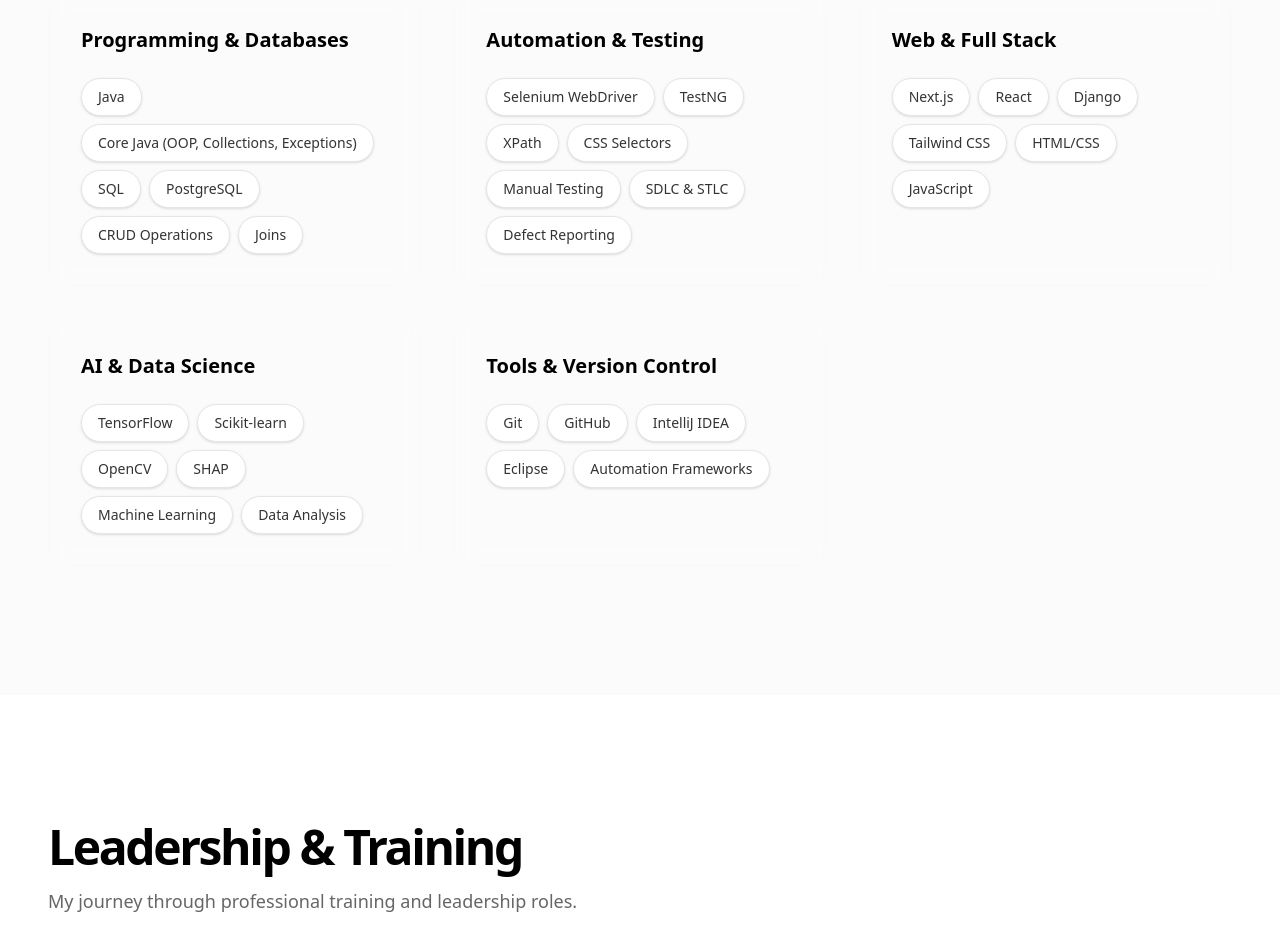
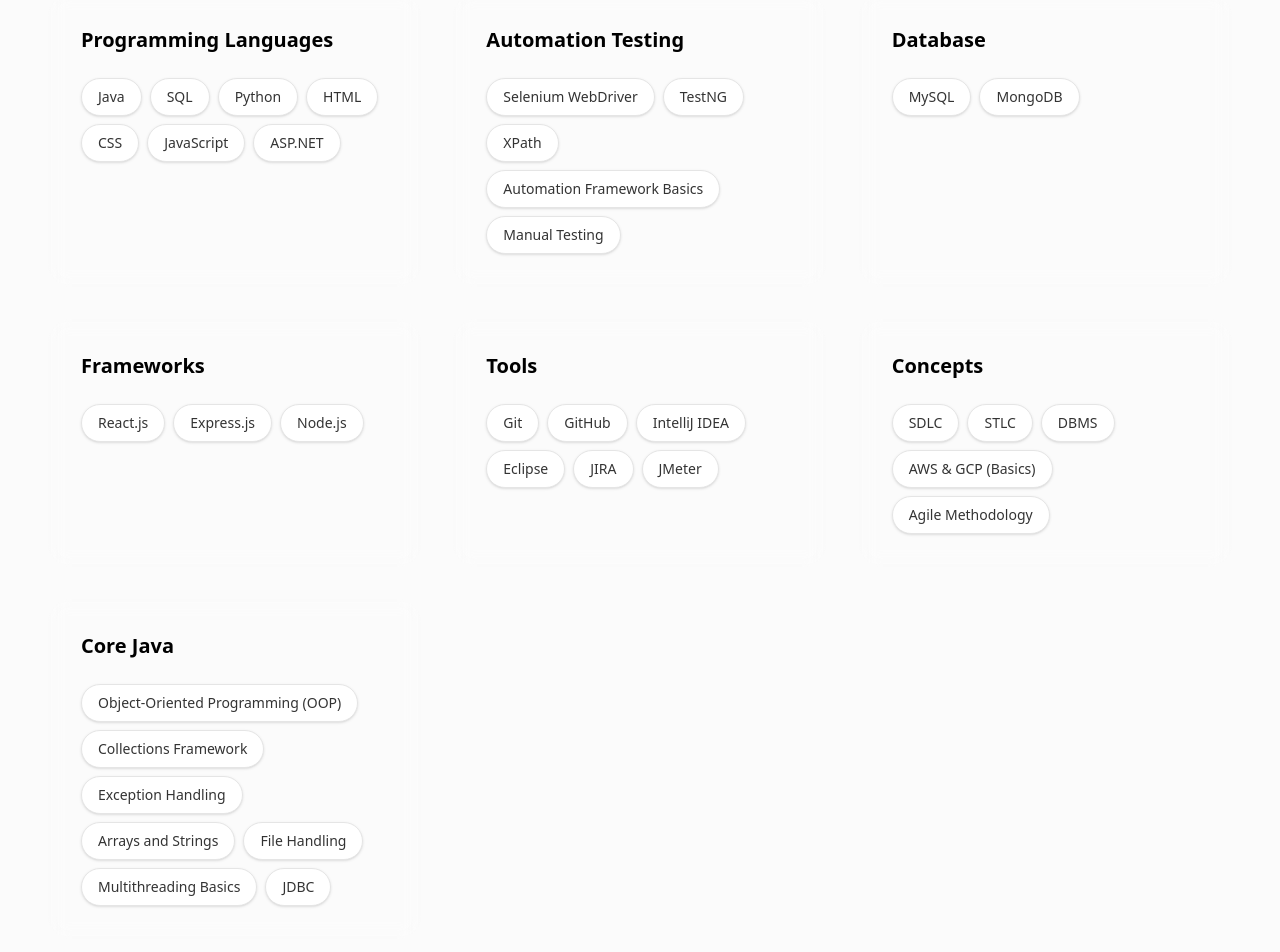
Before and after one commit to Syed-Ahmed-shan/my-portfolio-pro, a Next.js app: page / in a window 1280 px wide. Shown: the part 2220-3172 px from the top of the page. Built offline with nearby package versions, Linux system fonts and the light colour scheme.

Commit message:
Update skills section to match resume

```diff
--- a/src/components/sections/About.tsx
+++ b/src/components/sections/About.tsx
@@ -25,7 +25,7 @@
           <div className="grid grid-cols-1 md:grid-cols-2 gap-12 mt-16 text-lg text-muted-foreground leading-relaxed">
             <div>
               <p className="mb-6">
-                I am currently pursuing my B.Tech in Artificial Intelligence & Data Science at Viswam Engineering College. With a strong foundation in Java, Selenium Automation Testing, SQL, and Full Stack Development, I bridge the gap between building software and ensuring its quality.
+                I recently graduated with my B.Tech in Artificial Intelligence & Data Science from Viswam Engineering College. With a strong foundation in Java, Selenium Automation Testing, SQL, and Full Stack Development, I bridge the gap between building software and ensuring its quality.
               </p>
               <p>
                 As the President of the AI & DS Student Association, I actively lead technical events, organize hackathons, and foster a community of tech enthusiasts.
--- a/src/components/sections/Skills.tsx
+++ b/src/components/sections/Skills.tsx
@@ -5,24 +5,40 @@
 
 const skillCategories = [
   {
-    title: 'Programming & Databases',
-    skills: ['Java', 'Core Java (OOP, Collections, Exceptions)', 'SQL', 'PostgreSQL', 'CRUD Operations', 'Joins'],
+    title: 'Programming Languages',
+    skills: ['Java', 'SQL', 'Python', 'HTML', 'CSS', 'JavaScript', 'ASP.NET'],
   },
   {
-    title: 'Automation & Testing',
-    skills: ['Selenium WebDriver', 'TestNG', 'XPath', 'CSS Selectors', 'Manual Testing', 'SDLC & STLC', 'Defect Reporting'],
+    title: 'Automation Testing',
+    skills: ['Selenium WebDriver', 'TestNG', 'XPath', 'Automation Framework Basics', 'Manual Testing'],
   },
   {
-    title: 'Web & Full Stack',
-    skills: ['Next.js', 'React', 'Django', 'Tailwind CSS', 'HTML/CSS', 'JavaScript'],
+    title: 'Database',
+    skills: ['MySQL', 'MongoDB'],
   },
   {
-    title: 'AI & Data Science',
-    skills: ['TensorFlow', 'Scikit-learn', 'OpenCV', 'SHAP', 'Machine Learning', 'Data Analysis'],
+    title: 'Frameworks',
+    skills: ['React.js', 'Express.js', 'Node.js'],
   },
   {
-    title: 'Tools & Version Control',
-    skills: ['Git', 'GitHub', 'IntelliJ IDEA', 'Eclipse', 'Automation Frameworks'],
+    title: 'Tools',
+    skills: ['Git', 'GitHub', 'IntelliJ IDEA', 'Eclipse', 'JIRA', 'JMeter'],
+  },
+  {
+    title: 'Concepts',
+    skills: ['SDLC', 'STLC', 'DBMS', 'AWS & GCP (Basics)', 'Agile Methodology'],
+  },
+  {
+    title: 'Core Java',
+    skills: [
+      'Object-Oriented Programming (OOP)',
+      'Collections Framework',
+      'Exception Handling',
+      'Arrays and Strings',
+      'File Handling',
+      'Multithreading Basics',
+      'JDBC',
+    ],
   },
 ];
 
@@ -51,7 +67,7 @@
         <div className="mb-16">
           <h2 className="text-3xl md:text-5xl font-bold tracking-tighter">Skills & Expertise</h2>
           <p className="text-muted-foreground mt-4 text-lg max-w-2xl">
-            A comprehensive overview of my technical capabilities across software development, AI, and quality assurance.
+            A comprehensive overview of my technical capabilities across software development, automation testing, and quality assurance.
           </p>
         </div>
 
```
